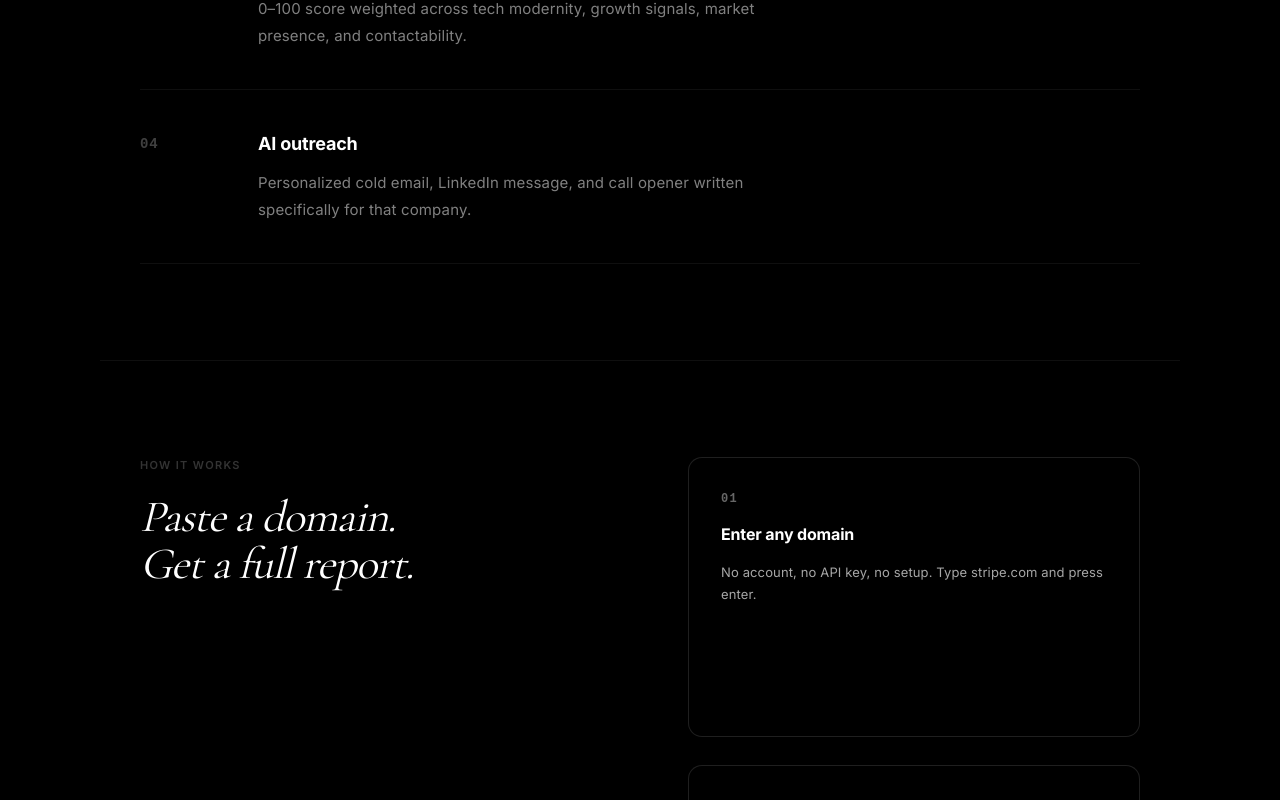
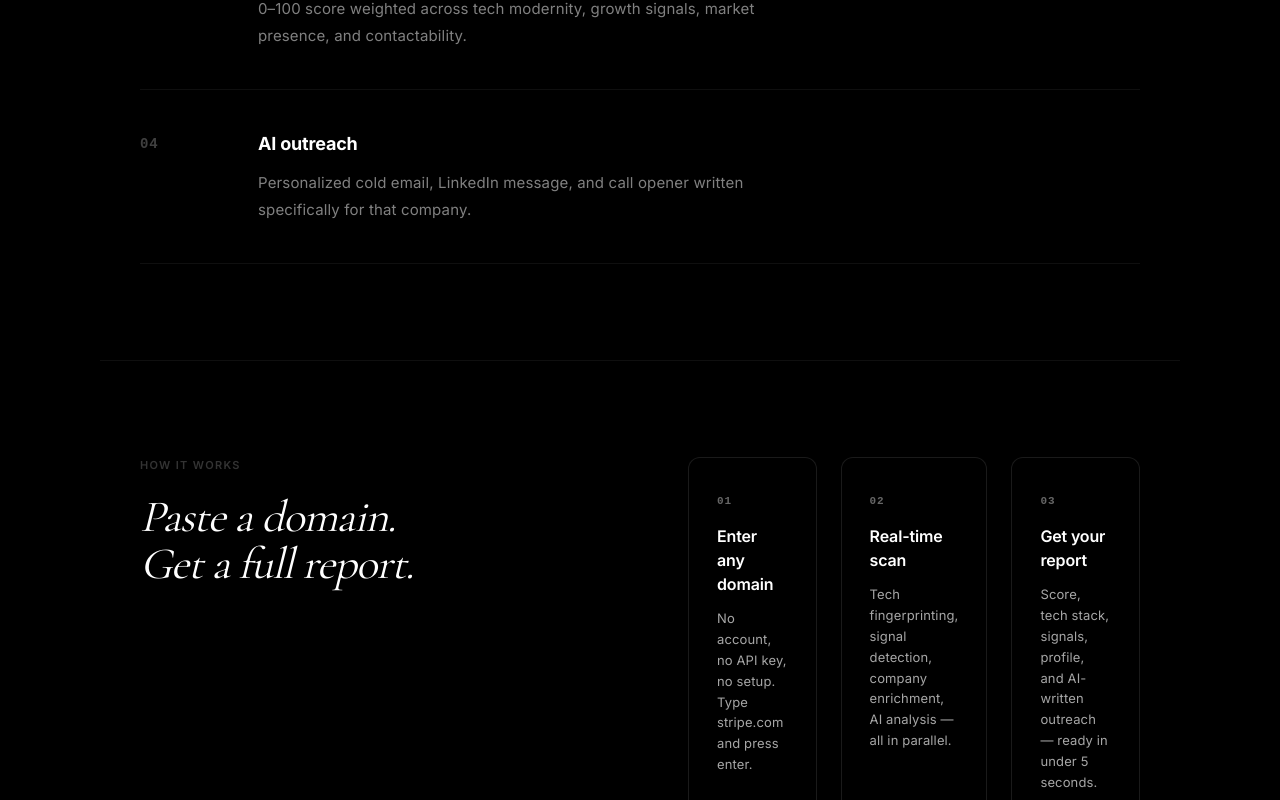
Before and after one commit to nadellasripad11/leadscan-web, a Next.js app: page / in a window 1280 px wide. Shown: the part 2000-2800 px from the top of the page. Built offline with nearby package versions, Linux system fonts and the light colour scheme.

Commit message:
Revert "Fix 'How it works' card layout glitch"
This reverts commit fe1ae1f748539298a8c717037128902e37136dfa.

```diff
--- a/app/page.tsx
+++ b/app/page.tsx
@@ -293,7 +293,7 @@ export default function LandingPage() {
               </h2>
             </div>
 
-            <div style={{ display: "grid", gridTemplateColumns: "repeat(auto-fit, minmax(280px, 1fr))", gap: 28, width: "100%" }}>
+            <div style={{ display: "grid", gridTemplateColumns: "1fr 1fr 1fr", gap: 24 }}>
               {[
                 { n: "01", title: "Enter any domain",  desc: "No account, no API key, no setup. Type stripe.com and press enter." },
                 { n: "02", title: "Real-time scan",    desc: "Tech fingerprinting, signal detection, company enrichment, AI analysis — all in parallel." },
@@ -302,28 +302,24 @@ export default function LandingPage() {
                 <div
                   key={n}
                   style={{
-                    border: "1px solid rgba(255,255,255,0.12)",
-                    borderRadius: "14px",
-                    padding: "32px",
-                    backgroundColor: "rgba(0,0,0,0.35)",
+                    border: "1px solid rgba(255,255,255,0.1)",
+                    borderRadius: "12px",
+                    padding: "28px",
+                    backgroundColor: "rgba(0,0,0,0.3)",
                     backdropFilter: "blur(8px)",
-                    display: "flex",
-                    flexDirection: "column",
-                    minHeight: "280px",
                   }}
                 >
                   <span style={{
-                    fontSize: 12,
+                    fontSize: 11,
                     fontWeight: 600,
                     color: "rgba(255,255,255,0.4)",
                     fontFamily: "monospace",
-                    letterSpacing: "0.1em",
-                    marginBottom: "16px",
+                    letterSpacing: "0.08em",
                   }}>
                     {n}
                   </span>
-                  <p style={{ fontSize: 16, fontWeight: 700, margin: "0 0 16px 0", color: "#fff", letterSpacing: "-0.01em", lineHeight: 1.3 }}>{title}</p>
-                  <p style={{ fontSize: 13, color: "rgba(255,255,255,0.65)", margin: 0, lineHeight: 1.7, letterSpacing: "0.01em", flex: 1 }}>{desc}</p>
+                  <p style={{ fontSize: 16, fontWeight: 600, margin: "14px 0 12px", color: "#fff", letterSpacing: "-0.01em" }}>{title}</p>
+                  <p style={{ fontSize: 13, color: "rgba(255,255,255,0.65)", margin: 0, lineHeight: 1.6, letterSpacing: "0.01em" }}>{desc}</p>
                 </div>
               ))}
             </div>
```
